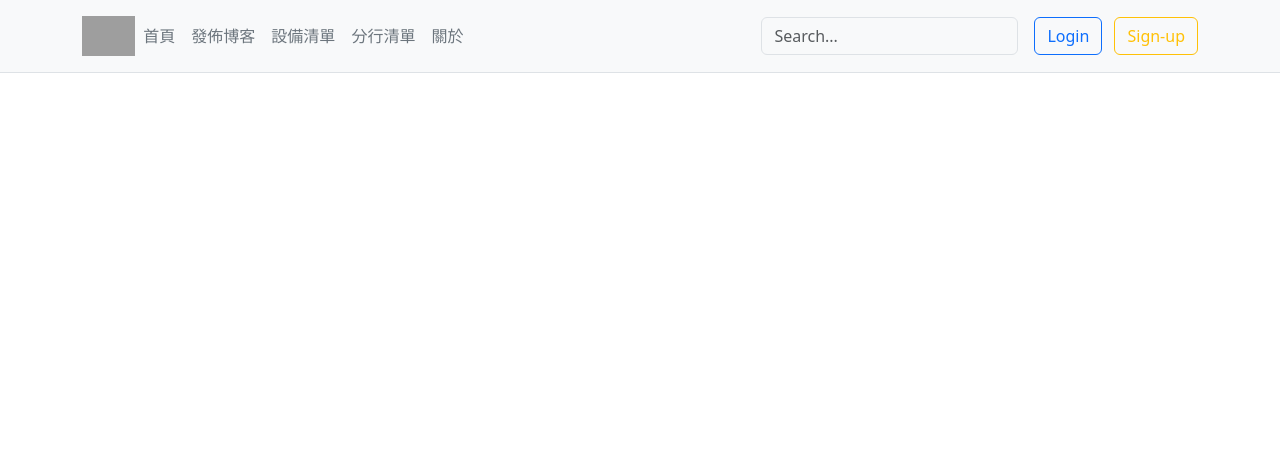
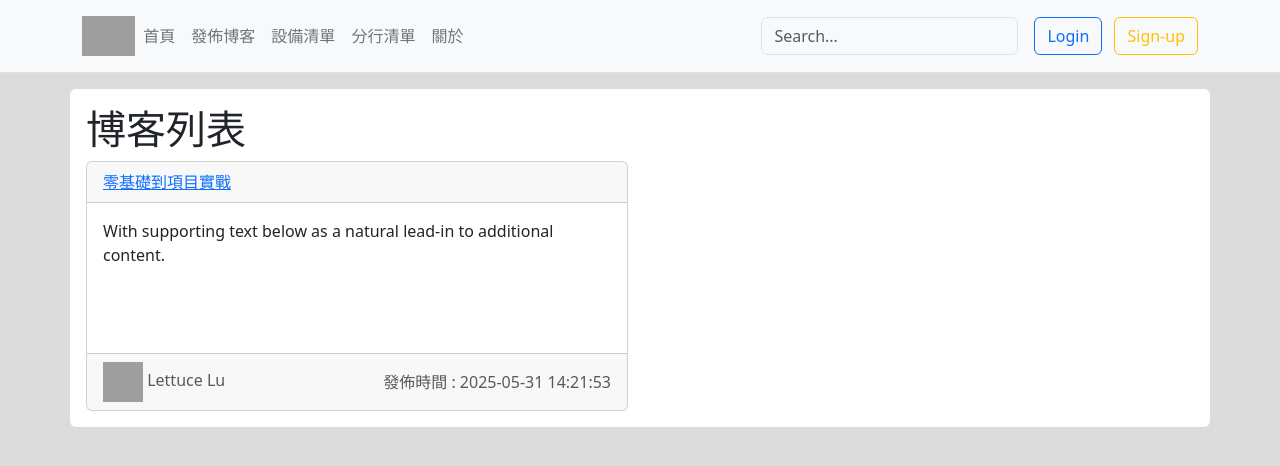
Before and after one commit to LettuceLu751103/PracticeProject, a Django app: page /blog/ in a window 1280 px wide. Shown: the top 466 px of the page. Run offline with Django 5.2, Linux system fonts and the light colour scheme; grey boxes are pictures that could not be loaded.

Commit message:
# 首頁 index main 區域佈局

```diff
--- a/blog/templates/blog_ntt/index.html
+++ b/blog/templates/blog_ntt/index.html
@@ -9,8 +9,8 @@
         integrity="sha384-4Q6Gf2aSP4eDXB8Miphtr37CMZZQ5oXLH2yaXMJ2w8e2ZtHTl7GptT4jmndRuHDT" crossorigin="anonymous" />
 </head>
 
-<body>
-    <header class="p-3 text-bg-light border-bottom">
+<body style="background-color:#DCDCDC;">
+    <header class="p-3 text-bg-light border-bottom mb-3">
         <div class="container">
             <div class="d-flex flex-wrap align-items-center justify-content-center justify-content-lg-start">
                 <a href="/" class="d-flex align-items-center mb-2 mb-lg-0 text-white text-decoration-none">
@@ -29,11 +29,35 @@
                         aria-label="Search">
                 </form>
                 <div class="text-end"> <button type="button" class="btn btn-outline-primary me-2">Login</button>
-                    <button
-                        type="button" class="btn btn-outline-warning">Sign-up</button> </div>
+                    <button type="button" class="btn btn-outline-warning">Sign-up</button>
+                </div>
             </div>
         </div>
     </header>
+    <main class="container bg-white rounded p-3">
+        <h1>博客列表</h1>
+        <div class="row row-gap-3">
+            <div class="col-6">
+                <div class="card">
+                    <div class="card-header">
+                        <a href="#">零基礎到項目實戰</a>
+                    </div>
+                    <div class="card-body" style="height: 150px;">
+
+                        <p class="card-text">With supporting text below as a natural lead-in to additional content.</p>
+
+                    </div>
+                    <div class="card-footer text-body-secondary d-flex justify-content-between  align-items-center">
+                        <div>
+                            <img src="https://icons.veryicon.com/png/System/iOS%207/Network%20Router.png" style="height: 40px; width: 40px;" alt="">
+                            <span>Lettuce Lu</span>
+                        </div>
+                        <div>發佈時間 : 2025-05-31 14:21:53</div>
+                    </div>
+                </div>
+            </div>
+        </div>
+    </main>
 
     <script src="https://cdn.jsdelivr.net/npm/bootstrap@5.3.6/dist/js/bootstrap.bundle.min.js"
         integrity="sha384-j1CDi7MgGQ12Z7Qab0qlWQ/Qqz24Gc6BM0thvEMVjHnfYGF0rmFCozFSxQBxwHKO"
```
